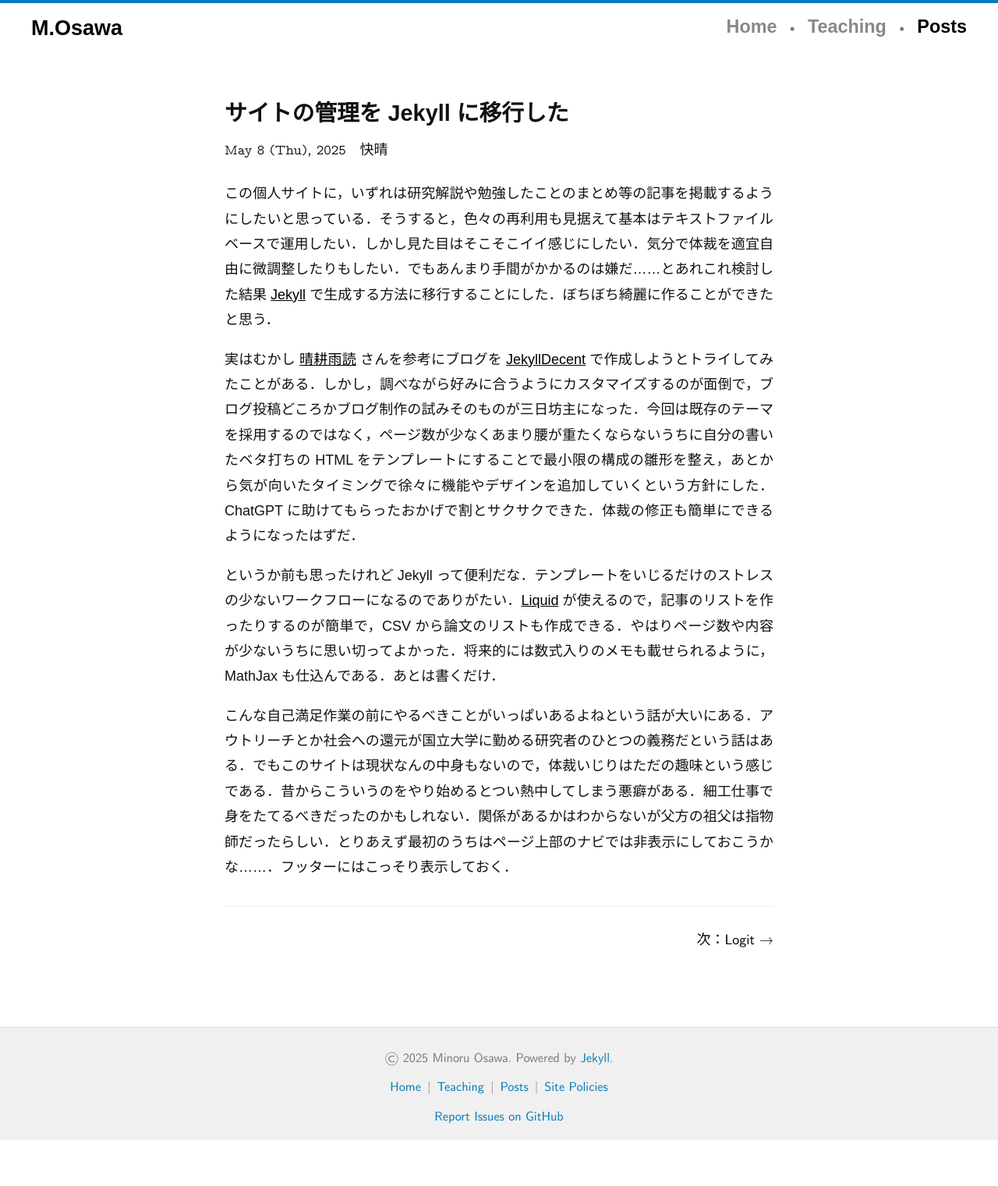
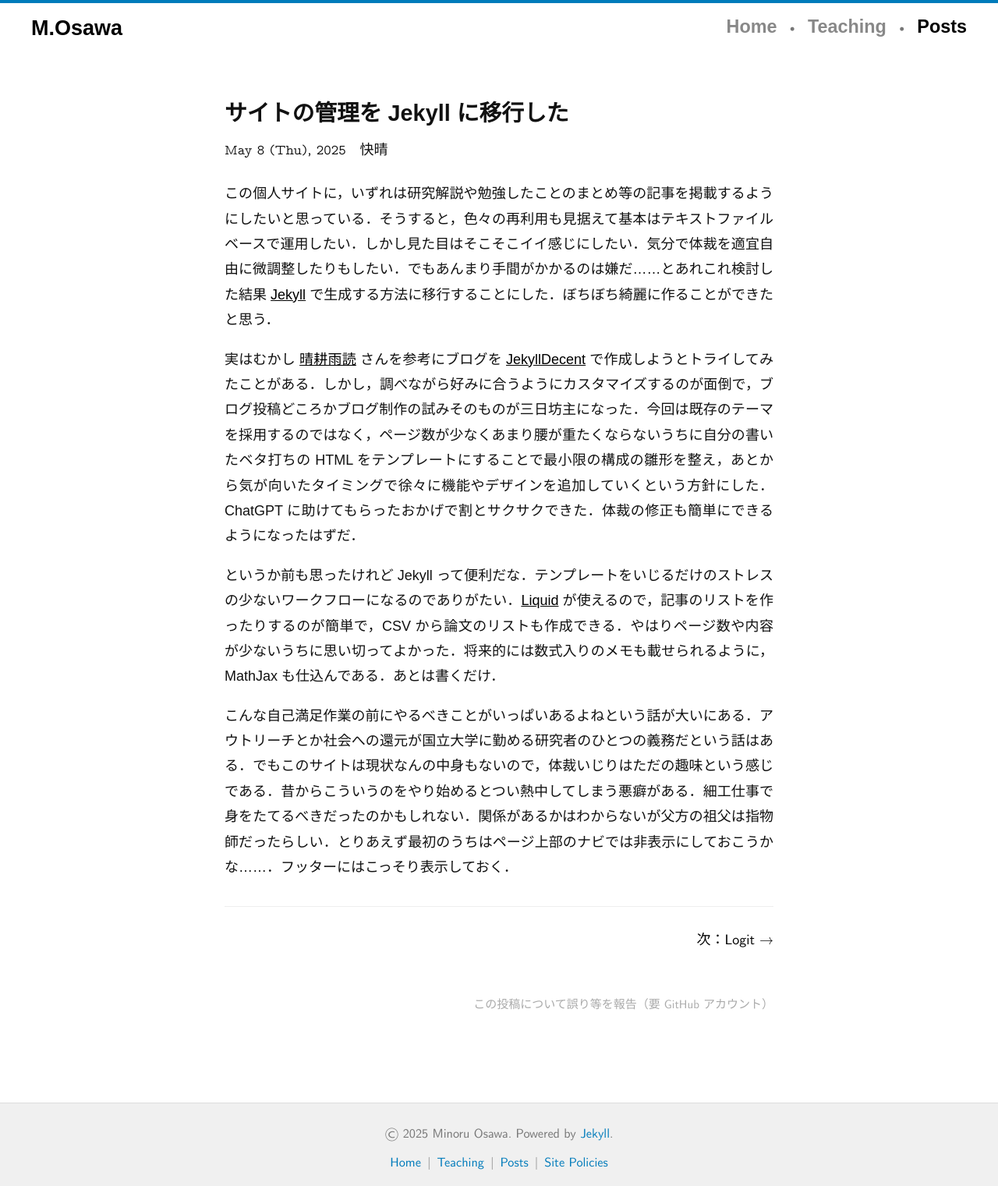
Before and after one commit to mino-osawa/mino-osawa.github.io, a Jekyll site: the page built from _posts/2025-05-08-migrate-to-jekyll.markdown, in a window 1280 px wide. Shown: the whole page at 78% size. Built offline with Jekyll 4.4.1, drawn with Linux system fonts in a browser that asks for light colours; some web fonts are replaced; before the commit the page ends 1462 px from its top, so only the background shows below that.

Commit message:
add report issue links & revise footer

```diff
--- a/_config.yml
+++ b/_config.yml
@@ -21,6 +21,10 @@ url: "https://mino-osawa.github.io"
 baseurl: ""
 twitter_username: minoru_osawa
 github_username:  mino-osawa
+
+github:
+  user: mino-osawa
+  repo: mino-osawa.github.io
 
 # Build settings
 theme: minima
--- a/_includes/footer.html
+++ b/_includes/footer.html
@@ -2,17 +2,14 @@
 <div class="footer-content">
 <p>&copy; {{ site.time | date: '%Y' }} Minoru Osawa. Powered by <a href="https://jekyllrb.com/">Jekyll</a>.</p>
 <p><!--
---><a href="/">Home</a><!--
+    --><a href="/">Home</a><!--
     --><span class="foot-sep">|</span><!--
     --><a href="/teaching/">Teaching</a><!--
     --><span class="foot-sep">|</span><!--
     --><a href="/posts/">Posts</a><!--
     --><span class="foot-sep">|</span><!--
     --><a href="/policies/">Site Policies</a><!--
---></p>
-    <p><a href="https://github.com/mino-osawa/mino-osawa.github.io/issues">Report Issues on GitHub</a>
-    </span>
-    </p>
+    --></p>
 </div>
 </footer>
 <script>
--- a/_layouts/post.html
+++ b/_layouts/post.html
@@ -27,4 +27,11 @@ layout: default
         <span class="next-post"></span>
         {% endif %}
     </div>
+    <div class="post-footer">
+        <p>
+        <a href="https://github.com/{{ site.github.user }}/{{ site.github.repo }}/issues/new?title={{ page.title | url_encode }}&body=対象記事：{{ site.url }}{{ page.url | url_encode }}" target="_blank">
+        この投稿について誤り等を報告（要 GitHub アカウント）
+        </a>
+        </p>
+    </div>
 </div>
--- a/_sass/_posts.scss
+++ b/_sass/_posts.scss
@@ -129,3 +129,21 @@ $FSize-2: clamp(0.8rem, calc(0.6718rem + 0.6838vw), 1rem);
         }
   }
 }
+
+.post-footer {
+  max-width: 44rem;
+  padding: 1rem 0;
+  margin: 0 auto;
+  text-align: right;
+  font-size: smaller;
+
+  a {
+    color: #aaa;
+    display: inline-block;
+    padding: 0.6em 0;
+    text-decoration: none;
+    &:hover {
+      text-decoration: underline;
+    }
+  }
+}
--- a/teaching.markdown
+++ b/teaching.markdown
@@ -6,7 +6,7 @@ permalink: "/teaching/"
 
 <h1>Teaching</h1>
 
-<a href="/policies/#disclaimer">免責事項</a>
+<p><a href="/policies/#disclaimer">免責事項</a></p>
 
 <hr>
 
@@ -78,3 +78,7 @@ permalink: "/teaching/"
 <ul class="last_list">
 <li><a href="/notes/N2412_logit.pdf">Logit Choice and Perturbed Optimization</a>, <a href="https://mino-osawa.github.io/rum/2025/05/29/post.html">日本語解説</a></li>
 </ul>
+
+<hr>
+
+<p><a href="https://github.com/{{ site.github.user }}/{{ site.github.repo }}/issues/new?title=講義資料について" target="_blank" style="font-size:smaller;">資料の誤り等を報告（要 GitHub アカウント）</a></p>
```
